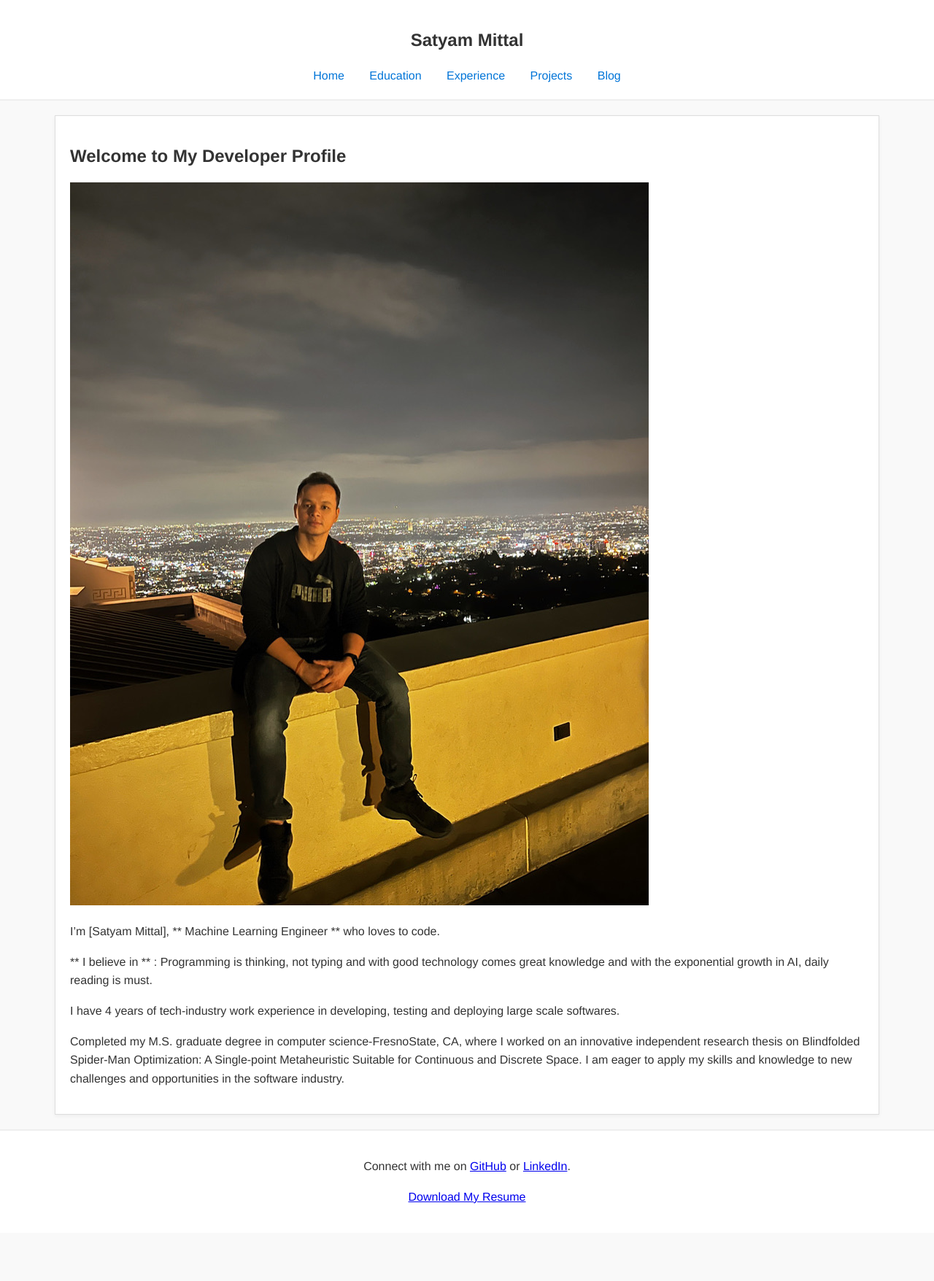
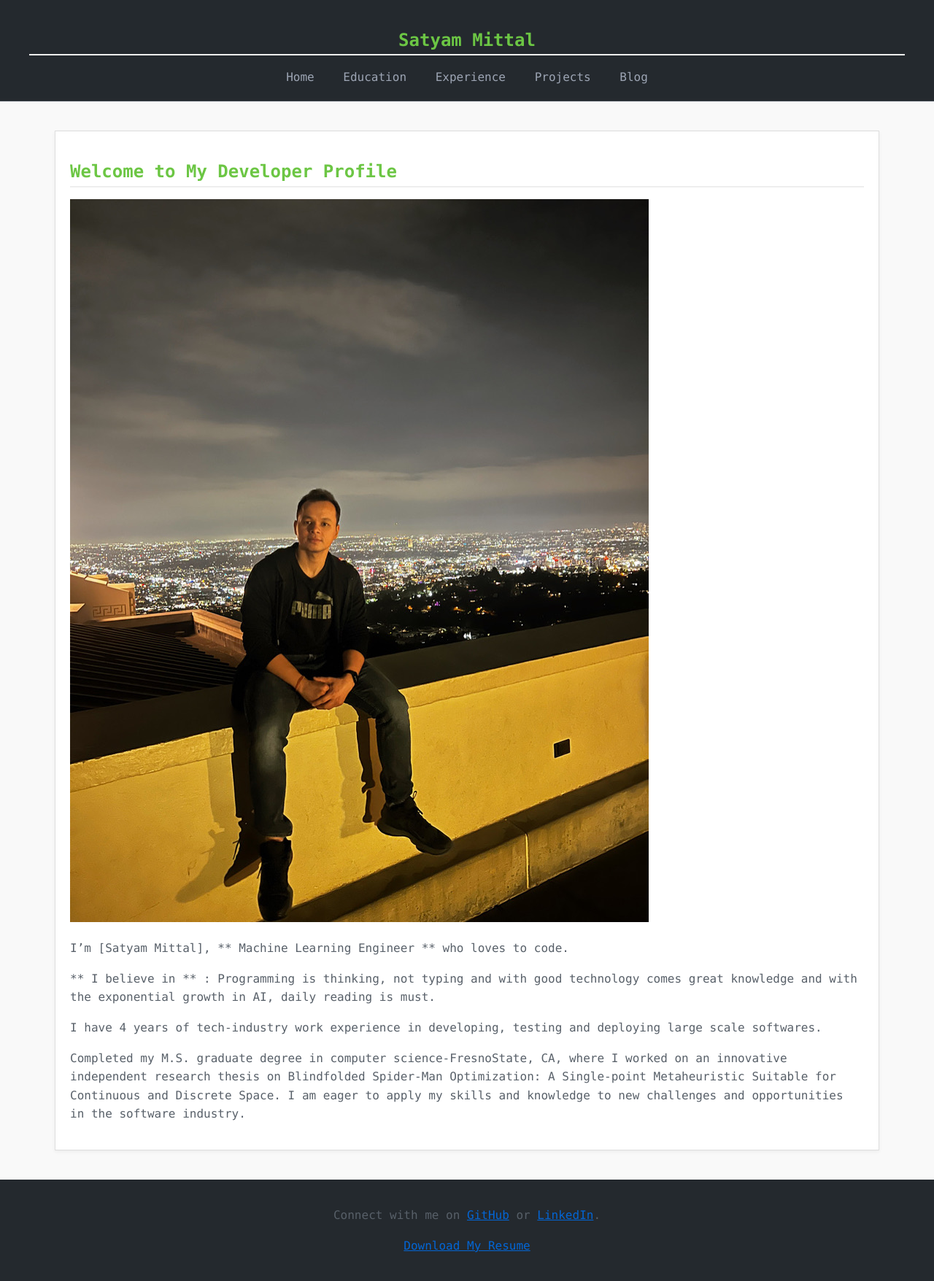
Before and after one commit to 05satyam/05satyam.github.io, a Jekyll site: the page built from index.md, in a window 1280 px wide. Shown: the whole page at 73% size. Built offline with Jekyll 4.4.1, drawn with Linux system fonts in a browser that asks for light colours; before the commit the page ends 1690 px from its top, so only the background shows below that.

Commit message:
adding a better css

```diff
--- a/assets/css/style.css
+++ b/assets/css/style.css
@@ -1,6 +1,6 @@
 /* Base Styles */
 body {
-    font-family: 'Helvetica Neue', Arial, sans-serif;
+    font-family: 'Consolas', 'Courier New', monospace; /* Developer-friendly monospace font */
     background-color: #f9f9f9;
     color: #333;
     line-height: 1.6;
@@ -10,8 +10,9 @@ body {
 
 /* Header */
 header {
-    background-color: #fff;
-    border-bottom: 2px solid #eee;
+    background-color: #24292e; /* GitHub-like dark background for header */
+    color: #ffffff;
+    border-bottom: 1px solid #444c56;
     padding: 20px 40px;
     text-align: center;
 }
@@ -19,19 +20,19 @@ header {
 /* Navigation */
 nav a {
     margin: 0 15px;
-    color: #0275d8;
+    color: #9da5b4; /* Subtle color for navigation links */
     text-decoration: none;
     font-size: 16px;
 }
 
 nav a:hover, nav a:active {
-    color: #01447e;
+    color: #ffffff; /* Bright color for hover state */
 }
 
 /* Content Styles */
 .content {
     width: 85%;
-    margin: 20px auto;
+    margin: 40px auto;
     padding: 20px;
     background: white;
     border: 1px solid #ddd;
@@ -40,10 +41,10 @@ nav a:hover, nav a:active {
 
 /* Footer */
 footer {
-    background-color: #fff;
+    background-color: #24292e;
+    color: #ffffff;
     text-align: center;
     padding: 20px 0;
-    border-top: 2px solid #eee;
     position: relative;
     bottom: 0;
     width: 100%;
@@ -63,7 +64,7 @@ footer {
 
 /* Profile Picture Styling */
 .profile-pic {
-    max-width: 150px; /* Adjust profile picture size */
+    max-width: 20%; /* Size relative to the content area */
     border-radius: 50%; /* Circular profile picture */
     margin: 10px auto;
     display: block;
@@ -71,17 +72,42 @@ footer {
 
 /* Adjusting Spacing and Font Sizes */
 h1, h2, h3 {
-    color: #333;
+    color: #6cc644; /* Green color for headings to give a terminal-like feel */
 }
 
 h1 {
     font-size: 24px;
-}
-
-h2 {
-    font-size: 20px;
+    border-bottom: 2px solid #eee; /* Subtle underlining for main heading */
 }
 
 p, li {
     font-size: 16px;
+    color: #586069; /* Softer text color for readability */
 }
+
+/* Custom Styling for Code and Preformatted Text */
+code, pre {
+    background-color: #f6f8fa;
+    border: 1px solid #e1e4e8;
+    font-size: 14px;
+}
+
+code {
+    padding: 2px 6px;
+    border-radius: 3px;
+    color: #d14;
+}
+
+pre {
+    padding: 8px;
+    overflow: auto;
+}
+
+/* Link Styling */
+a {
+    color: #0366d6; /* Classic link blue for clear visibility */
+}
+
+a:hover {
+    text-decoration: underline;
+}
```
